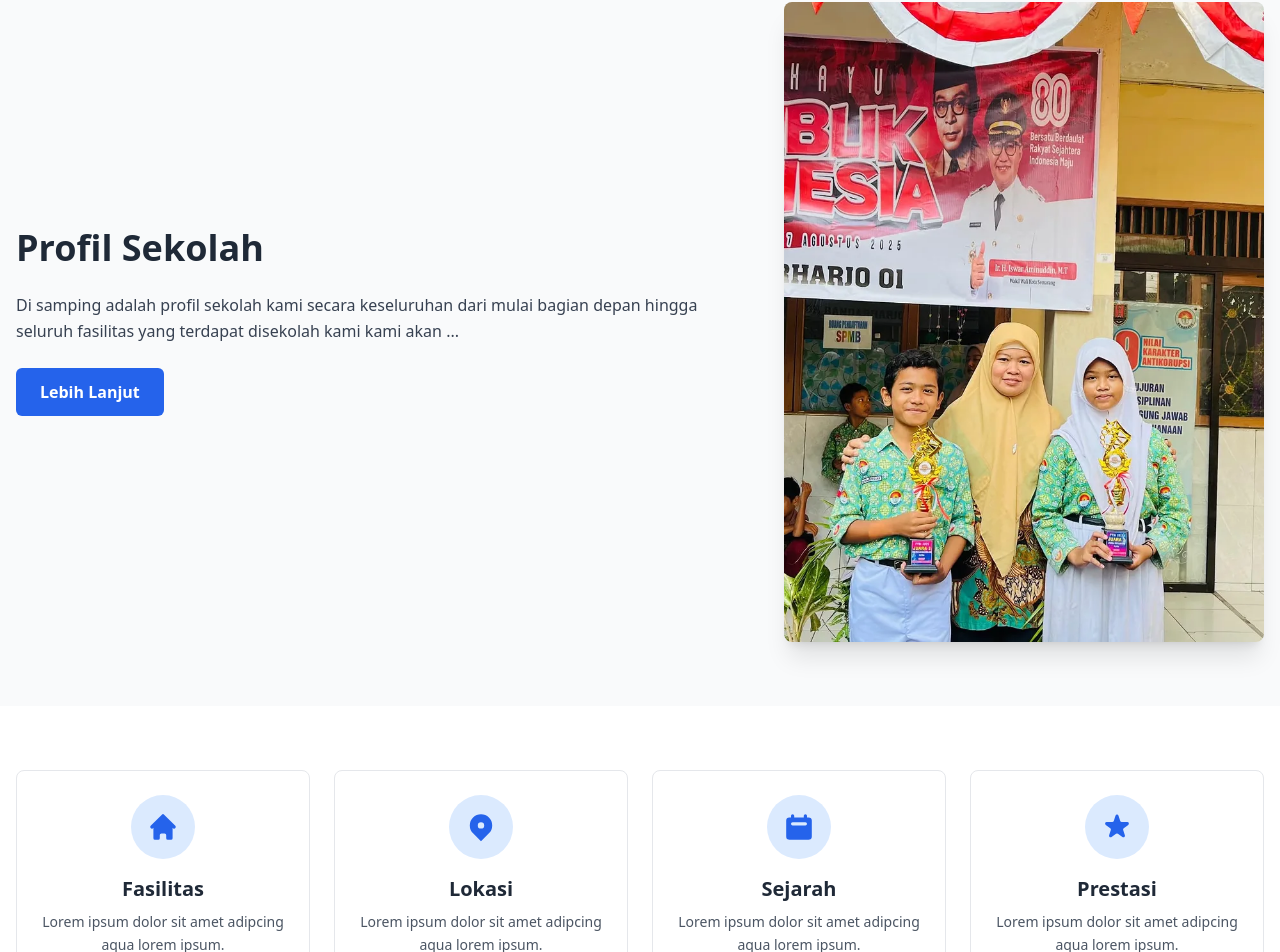
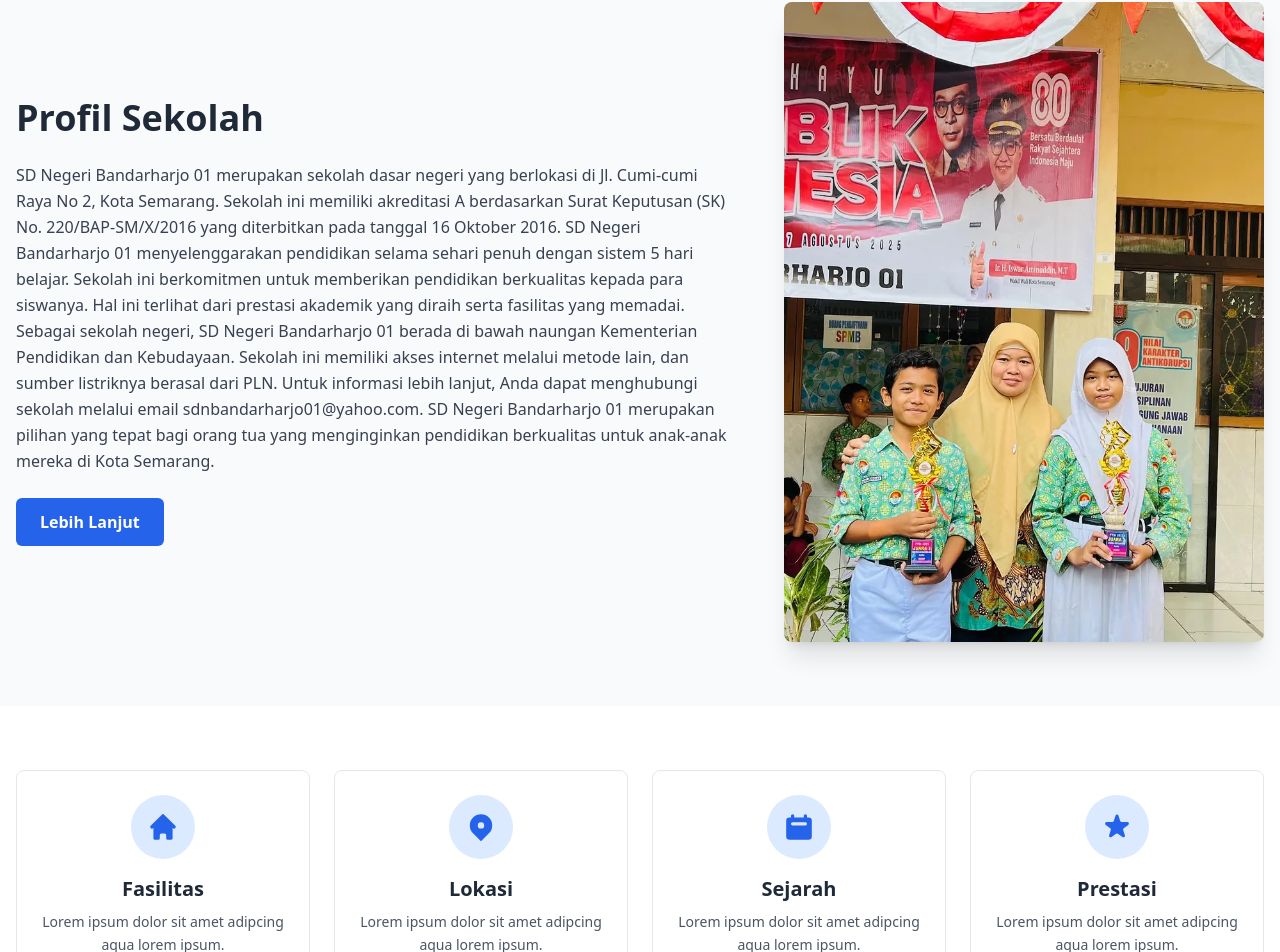
Before and after one commit to SD-Banjar-Harho-Project/FrontEnd, a React (Vite) app: page / in a window 1280 px wide. Shown: the part 1448-2400 px from the top of the page. Built offline with nearby package versions, Linux system fonts and the light colour scheme; the HTML template or start-up script is replaced by a standard one.

Commit message:
Update Profil.jsx 🔥
Update Profil.jsx 🔥

```diff
--- a/src/components/Profil.jsx
+++ b/src/components/Profil.jsx
@@ -39,7 +39,10 @@ const Profil = () => {
               Profil Sekolah
             </h2>
             <p className="text-gray-700 leading-relaxed mb-6">
-              Di samping adalah profil sekolah kami secara keseluruhan dari mulai bagian depan hingga seluruh fasilitas yang terdapat disekolah kami kami akan ...
+              SD Negeri Bandarharjo 01 merupakan sekolah dasar negeri yang berlokasi di Jl. Cumi-cumi Raya No 2, Kota Semarang. Sekolah ini memiliki akreditasi A berdasarkan Surat Keputusan (SK) No. 220/BAP-SM/X/2016 yang diterbitkan pada tanggal 16 Oktober 2016.
+              SD Negeri Bandarharjo 01 menyelenggarakan pendidikan selama sehari penuh dengan sistem 5 hari belajar. Sekolah ini berkomitmen untuk memberikan pendidikan berkualitas kepada para siswanya. Hal ini terlihat dari prestasi akademik yang diraih serta fasilitas yang memadai.
+              Sebagai sekolah negeri, SD Negeri Bandarharjo 01 berada di bawah naungan Kementerian Pendidikan dan Kebudayaan. Sekolah ini memiliki akses internet melalui metode lain, dan sumber listriknya berasal dari PLN. Untuk informasi lebih lanjut, Anda dapat menghubungi sekolah melalui email sdnbandarharjo01@yahoo.com.
+              SD Negeri Bandarharjo 01 merupakan pilihan yang tepat bagi orang tua yang menginginkan pendidikan berkualitas untuk anak-anak mereka di Kota Semarang.
             </p>
             <button
               onClick={handleLearnMore}
```
